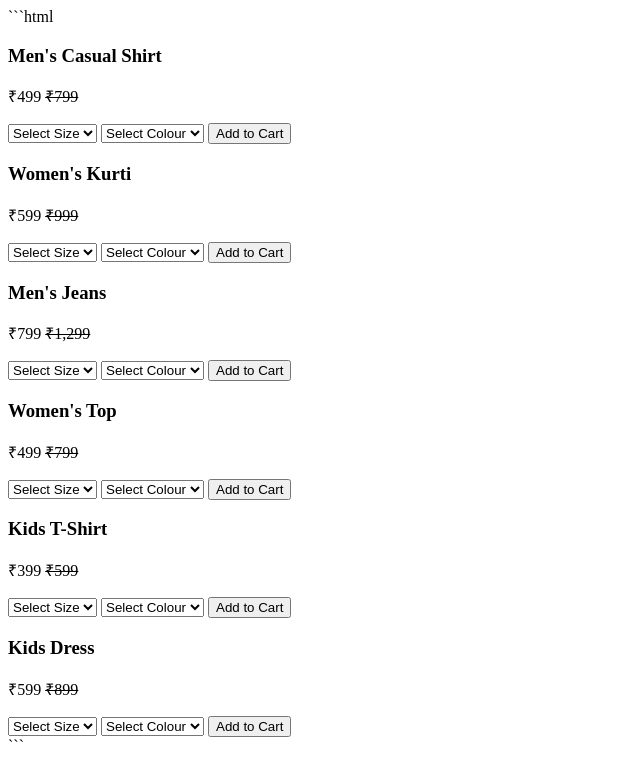
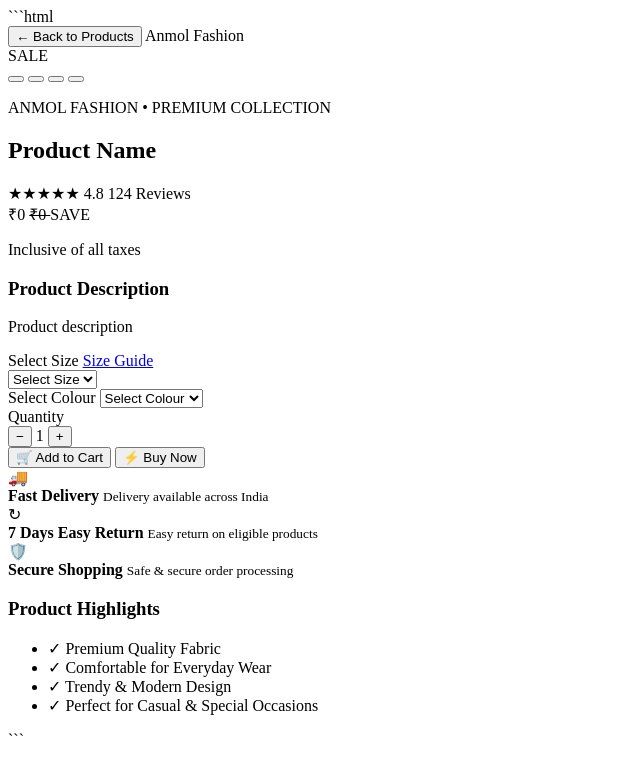
Before and after one commit to Vk91272/anmol-fashion, a website: page index.html in a window 1280 px wide. Shown: the whole page, without its empty margins (0-640 px from the left). Drawn offline with Linux system fonts and the light colour scheme.

Commit message:
Refactor product details section in index.html

````diff
--- a/index.html
+++ b/index.html
@@ -1,264 +1,316 @@
 ```html
-<div class="products">
+<!-- =========================================
+     PROFESSIONAL PRODUCT DETAILS
+========================================= -->
 
-  <!-- Men's Shirt -->
-  <article class="product"
-    onclick="openProductDetails(
-      'Men’s Casual Shirt',
-      499,
-      799,
-      'p1',
-      'Comfortable and stylish casual shirt for men. Perfect for everyday wear, office and casual outings.',
-      ['S','M','L','XL','XXL'],
-      ['Black','White','Blue'],
-      'size-shirt',
-      'color-shirt'
-    )">
+<section id="productDetails" class="product-details-page">
 
-    <div class="pic p1"></div>
+  <div class="details-topbar">
+    <button class="back-btn" onclick="closeProductDetails()">
+      ← Back to Products
+    </button>
 
-    <h3>Men's Casual Shirt</h3>
-    <p>₹499 <del>₹799</del></p>
+    <span>Anmol Fashion</span>
+  </div>
 
-    <select id="size-shirt" onclick="event.stopPropagation()">
-      <option value="">Select Size</option>
-      <option>S</option>
-      <option>M</option>
-      <option>L</option>
-      <option>XL</option>
-      <option>XXL</option>
+
+  <div class="details-container">
+
+    <!-- IMAGE AREA -->
+
+    <div class="details-image-area">
+
+      <div class="details-main-image">
+        <div id="detailsPic" class="details-pic"></div>
+
+        <span class="sale-badge">
+          SALE
+        </span>
+      </div>
+
+      <div class="image-thumbnails">
+
+        <button
+          class="thumb active"
+          onclick="changeProductImage(0)">
+          <div id="thumb0"></div>
+        </button>
+
+        <button
+          class="thumb"
+          onclick="changeProductImage(1)">
+          <div id="thumb1"></div>
+        </button>
+
+        <button
+          class="thumb"
+          onclick="changeProductImage(2)">
+          <div id="thumb2"></div>
+        </button>
+
+        <button
+          class="thumb"
+          onclick="changeProductImage(3)">
+          <div id="thumb3"></div>
+        </button>
+
+      </div>
+
+    </div>
+
+
+    <!-- PRODUCT INFORMATION -->
+
+    <div class="details-info">
+
+      <p class="details-category">
+        ANMOL FASHION • PREMIUM COLLECTION
+      </p>
+
+      <h1 id="detailsName">
+        Product Name
+      </h1>
+
+
+      <div class="details-rating">
+
+        <span class="stars">
+          ★★★★★
+        </span>
+
+        <span>
+          4.8
+        </span>
+
+        <span class="reviews">
+          124 Reviews
+        </span>
+
+      </div>
+
+
+      <div class="details-price">
+
+        <span>
+          ₹<span id="detailsPrice">0</span>
+        </span>
+
+        <del id="detailsOldPrice">
+          ₹0
+        </del>
+
+        <span class="discount">
+          SAVE
+        </span>
+
+      </div>
+
+
+      <p class="tax-info">
+        Inclusive of all taxes
+      </p>
+
+
+      <div class="details-divider"></div>
+
+
+      <!-- DESCRIPTION -->
+
+      <div class="detail-section">
+
+        <h3>
+          Product Description
+        </h3>
+
+        <p id="detailsDescription">
+          Product description
+        </p>
+
+      </div>
+
+
+      <!-- SIZE -->
+
+      <div class="detail-section">
+
+        <div class="option-title">
+
+          <label>
+            Select Size
+          </label>
+
+          <a href="javascript:void(0)">
+            Size Guide
+          </a>
+
+        </div>
+
+        <select id="detailsSize">
+          <option value="">
+            Select Size
+          </option>
         </select>
 
-    <select id="color-shirt" onclick="event.stopPropagation()">
-      <option value="">Select Colour</option>
-      <option>Black</option>
-      <option>White</option>
-      <option>Blue</option>
+      </div>
+
+
+      <!-- COLOUR -->
+
+      <div class="detail-section">
+
+        <label>
+          Select Colour
+        </label>
+
+        <select id="detailsColor">
+          <option value="">
+            Select Colour
+          </option>
         </select>
 
+      </div>
+
+
+      <!-- QUANTITY -->
+
+      <div class="detail-section">
+
+        <label>
+          Quantity
+        </label>
+
+        <div class="quantity-box">
+
           <button
-      onclick="event.stopPropagation(); addProduct('Men’s Casual Shirt',499,'size-shirt','color-shirt')">
-      Add to Cart
+            type="button"
+            onclick="changeDetailsQuantity(-1)">
+            −
           </button>
 
-  </article>
+          <span id="detailsQuantity">
+            1
+          </span>
+
+          <button
+            type="button"
+            onclick="changeDetailsQuantity(1)">
+            +
+          </button>
+
+        </div>
+
+      </div>
 
 
-  <!-- Women's Kurti -->
-  <article class="product"
-    onclick="openProductDetails(
-      'Women’s Kurti',
-      599,
-      999,
-      'p2',
-      'Beautiful and comfortable women’s kurti with a trendy design. Perfect for daily wear and special occasions.',
-      ['S','M','L','XL','XXL'],
-      ['Red','Blue','Pink'],
-      'size-kurti',
-      'color-kurti'
-    )">
+      <!-- BUTTONS -->
 
-    <div class="pic p2"></div>
-
-    <h3>Women's Kurti</h3>
-    <p>₹599 <del>₹999</del></p>
-
-    <select id="size-kurti" onclick="event.stopPropagation()">
-      <option value="">Select Size</option>
-      <option>S</option>
-      <option>M</option>
-      <option>L</option>
-      <option>XL</option>
-      <option>XXL</option>
-    </select>
-
-    <select id="color-kurti" onclick="event.stopPropagation()">
-      <option value="">Select Colour</option>
-      <option>Red</option>
-      <option>Blue</option>
-      <option>Pink</option>
-    </select>
+      <div class="details-buttons">
 
         <button
-      onclick="event.stopPropagation(); addProduct('Women’s Kurti',599,'size-kurti','color-kurti')">
-      Add to Cart
+          class="details-cart-btn"
+          onclick="addDetailsProduct(false)">
+          🛒 Add to Cart
         </button>
 
-  </article>
+        <button
+          class="details-buy-btn"
+          onclick="addDetailsProduct(true)">
+          ⚡ Buy Now
+        </button>
+
+      </div>
 
 
-  <!-- Men's Jeans -->
-  <article class="product"
-    onclick="openProductDetails(
-      'Men’s Jeans',
-      799,
-      1299,
-      'p3',
-      'Classic men’s jeans with a comfortable fit and stylish look. Suitable for casual and everyday wear.',
-      ['28','30','32','34','36','38'],
-      ['Black','Blue'],
-      'size-jeans',
-      'color-jeans'
-    )">
+      <!-- DELIVERY -->
 
-    <div class="pic p3"></div>
+      <div class="delivery-box">
 
-    <h3>Men's Jeans</h3>
-    <p>₹799 <del>₹1,299</del></p>
+        <div class="delivery-item">
 
-    <select id="size-jeans" onclick="event.stopPropagation()">
-      <option value="">Select Size</option>
-      <option>28</option>
-      <option>30</option>
-      <option>32</option>
-      <option>34</option>
-      <option>36</option>
-      <option>38</option>
-    </select>
+          <span>🚚</span>
 
-    <select id="color-jeans" onclick="event.stopPropagation()">
-      <option value="">Select Colour</option>
-      <option>Black</option>
-      <option>Blue</option>
-    </select>
+          <div>
+            <strong>
+              Fast Delivery
+            </strong>
 
-    <button
-      onclick="event.stopPropagation(); addProduct('Men’s Jeans',799,'size-jeans','color-jeans')">
-      Add to Cart
-    </button>
+            <small>
+              Delivery available across India
+            </small>
+          </div>
 
-  </article>
+        </div>
 
 
-  <!-- Women's Top -->
-  <article class="product"
-    onclick="openProductDetails(
-      'Women’s Top',
-      499,
-      799,
-      'p4',
-      'Trendy women’s top designed for comfort and style. Great for casual outings and everyday fashion.',
-      ['S','M','L','XL','XXL'],
-      ['Black','White','Pink'],
-      'size-top',
-      'color-top'
-    )">
+        <div class="delivery-item">
 
-    <div class="pic p4"></div>
+          <span>↻</span>
 
-    <h3>Women's Top</h3>
-    <p>₹499 <del>₹799</del></p>
+          <div>
+            <strong>
+              7 Days Easy Return
+            </strong>
 
-    <select id="size-top" onclick="event.stopPropagation()">
-      <option value="">Select Size</option>
-      <option>S</option>
-      <option>M</option>
-      <option>L</option>
-      <option>XL</option>
-      <option>XXL</option>
-    </select>
+            <small>
+              Easy return on eligible products
+            </small>
+          </div>
 
-    <select id="color-top" onclick="event.stopPropagation()">
-      <option value="">Select Colour</option>
-      <option>Black</option>
-      <option>White</option>
-      <option>Pink</option>
-    </select>
-
-    <button
-      onclick="event.stopPropagation(); addProduct('Women’s Top',499,'size-top','color-top')">
-      Add to Cart
-    </button>
-
-  </article>
+        </div>
 
 
-  <!-- Kids T-Shirt -->
-  <article class="product"
-    onclick="openProductDetails(
-      'Kids T-Shirt',
-      399,
-      599,
-      'p5',
-      'Comfortable and colourful kids T-shirt made for everyday fun, play and casual wear.',
-      ['4Y','6Y','8Y','10Y','12Y','14Y'],
-      ['Red','Blue','Black'],
-      'size-kids-tshirt',
-      'color-kids-tshirt'
-    )">
+        <div class="delivery-item">
 
-    <div class="pic p5"></div>
+          <span>🛡️</span>
 
-    <h3>Kids T-Shirt</h3>
-    <p>₹399 <del>₹599</del></p>
+          <div>
+            <strong>
+              Secure Shopping
+            </strong>
 
-    <select id="size-kids-tshirt" onclick="event.stopPropagation()">
-      <option value="">Select Size</option>
-      <option>4Y</option>
-      <option>6Y</option>
-      <option>8Y</option>
-      <option>10Y</option>
-      <option>12Y</option>
-      <option>14Y</option>
-    </select>
+            <small>
+              Safe & secure order processing
+            </small>
+          </div>
 
-    <select id="color-kids-tshirt" onclick="event.stopPropagation()">
-      <option value="">Select Colour</option>
-      <option>Red</option>
-      <option>Blue</option>
-      <option>Black</option>
-    </select>
+        </div>
 
-    <button
-      onclick="event.stopPropagation(); addProduct('Kids T-Shirt',399,'size-kids-tshirt','color-kids-tshirt')">
-      Add to Cart
-    </button>
-
-  </article>
+      </div>
 
 
-  <!-- Kids Dress -->
-  <article class="product"
-    onclick="openProductDetails(
-      'Kids Dress',
-      599,
-      899,
-      'p6',
-      'Cute and stylish kids dress designed for comfort. Perfect for parties, outings and special occasions.',
-      ['4Y','6Y','8Y','10Y','12Y','14Y'],
-      ['Pink','Red','Blue'],
-      'size-kids-dress',
-      'color-kids-dress'
-    )">
+      <!-- PRODUCT HIGHLIGHTS -->
 
-    <div class="pic p6"></div>
+      <div class="highlights">
 
-    <h3>Kids Dress</h3>
-    <p>₹599 <del>₹899</del></p>
+        <h3>
+          Product Highlights
+        </h3>
 
-    <select id="size-kids-dress" onclick="event.stopPropagation()">
-      <option value="">Select Size</option>
-      <option>4Y</option>
-      <option>6Y</option>
-      <option>8Y</option>
-      <option>10Y</option>
-      <option>12Y</option>
-      <option>14Y</option>
-    </select>
+        <ul>
 
-    <select id="color-kids-dress" onclick="event.stopPropagation()">
-      <option value="">Select Colour</option>
-      <option>Pink</option>
-      <option>Red</option>
-      <option>Blue</option>
-    </select>
+          <li>
+            ✓ Premium Quality Fabric
+          </li>
 
-    <button
-      onclick="event.stopPropagation(); addProduct('Kids Dress',599,'size-kids-dress','color-kids-dress')">
-      Add to Cart
-    </button>
+          <li>
+            ✓ Comfortable for Everyday Wear
+          </li>
 
-  </article>
+          <li>
+            ✓ Trendy & Modern Design
+          </li>
+
+          <li>
+            ✓ Perfect for Casual & Special Occasions
+          </li>
+
+        </ul>
 
       </div>
+
+    </div>
+
+  </div>
+
+</section>
 ```
````
Lines whose indentation alone changed are shown as unchanged.
